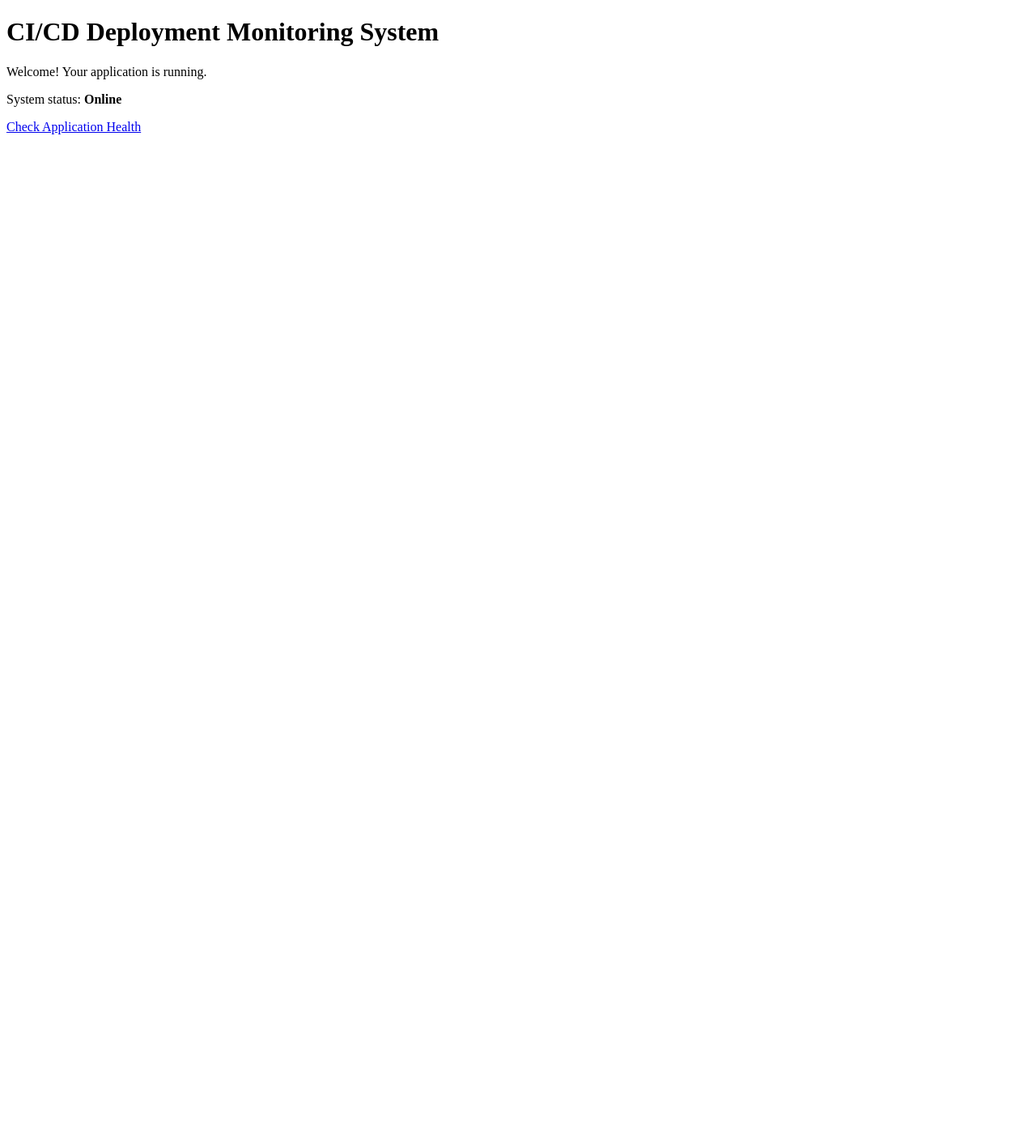
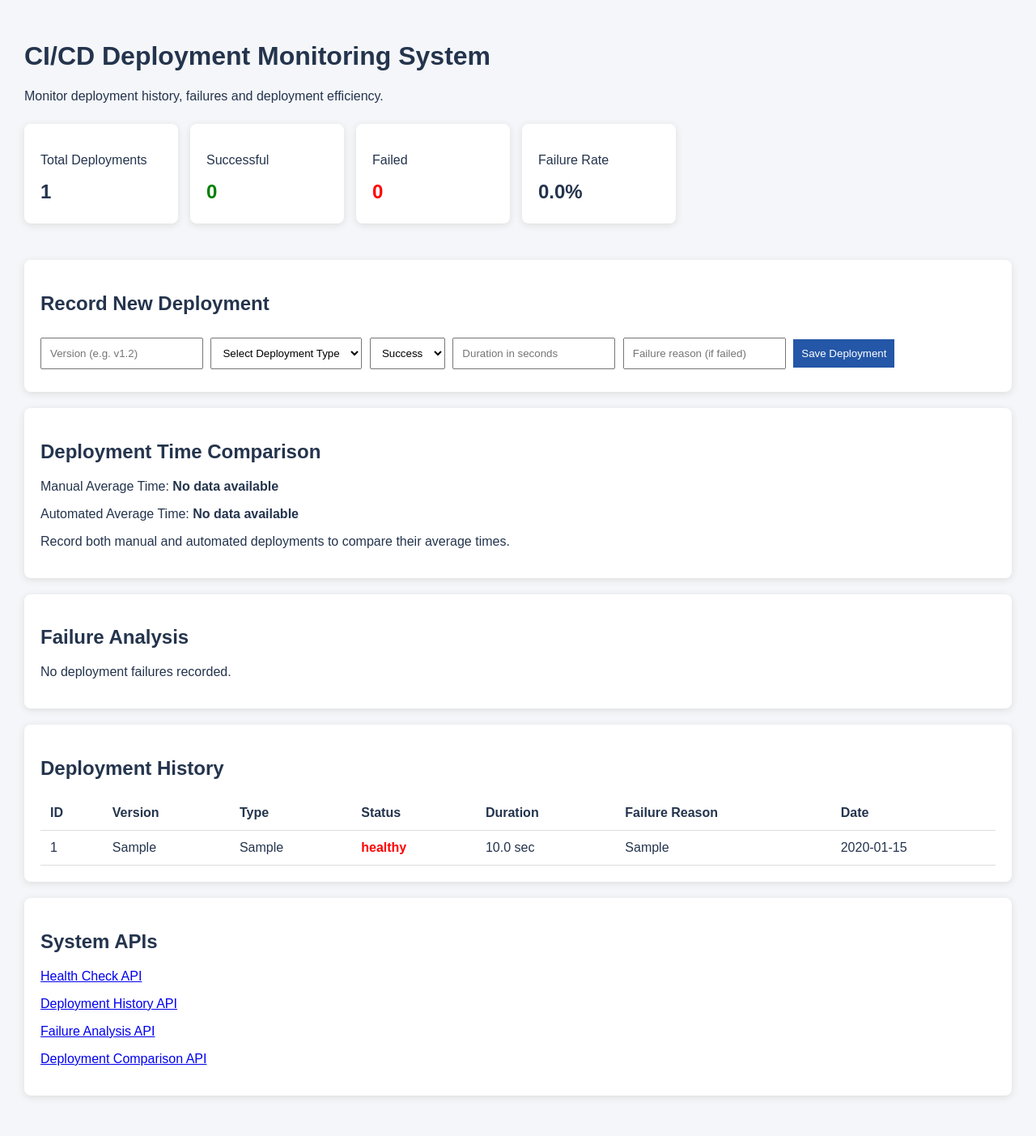
Before and after one commit to Narutoskincrazy/BCA-CICD-Monitoring, a Flask app: page / in a window 1280 px wide. Shown: the whole page at 81% size. Before the commit the page ends 166 px from the top, so only its background shows below. Run offline with Flask 3, Linux system fonts and the light colour scheme; tables that the repository leaves empty hold one stand-in row (values such as "Sample post").

Commit message:
Update deployment dashboard and automated tests

```diff
--- a/app/app.py
+++ b/app/app.py
@@ -1,12 +1,223 @@
-from flask import Flask, jsonify, render_template
+
+from flask import Flask, jsonify, render_template, request, redirect, url_for
 from datetime import datetime
+from pathlib import Path
+import sqlite3
 
 app = Flask(__name__)
 
+BASE_DIR = Path(__file__).resolve().parent.parent
+DATA_DIR = BASE_DIR / "data"
+DATABASE = DATA_DIR / "deployments.db"
+
+
+# Database initialization
+def init_db():
+    DATA_DIR.mkdir(exist_ok=True)
+
+    conn = sqlite3.connect(DATABASE)
+
+    conn.execute("""
+        CREATE TABLE IF NOT EXISTS deployments (
+            id INTEGER PRIMARY KEY AUTOINCREMENT,
+            version TEXT NOT NULL,
+            status TEXT NOT NULL,
+            duration_seconds REAL NOT NULL,
+            failure_reason TEXT,
+            created_at TEXT NOT NULL
+        )
+    """)
+
+    # Add deployment_type to an existing database safely
+    columns = [
+        row[1] for row in conn.execute(
+            "PRAGMA table_info(deployments)"
+        ).fetchall()
+    ]
+
+    if "deployment_type" not in columns:
+        conn.execute("""
+            ALTER TABLE deployments
+            ADD COLUMN deployment_type TEXT NOT NULL
+            DEFAULT 'Not specified'
+        """)
+
+    conn.commit()
+    conn.close()
+
+
+# Home dashboard
 @app.route("/")
 def home():
-    return render_template("index.html")
+    conn = sqlite3.connect(DATABASE)
+    conn.row_factory = sqlite3.Row
 
+    deployments = conn.execute(
+        "SELECT * FROM deployments ORDER BY id DESC"
+    ).fetchall()
+
+    total = conn.execute(
+        "SELECT COUNT(*) FROM deployments"
+    ).fetchone()[0]
+
+    successful = conn.execute(
+        "SELECT COUNT(*) FROM deployments WHERE status = 'Success'"
+    ).fetchone()[0]
+
+    failed = conn.execute(
+        "SELECT COUNT(*) FROM deployments WHERE status = 'Failed'"
+    ).fetchone()[0]
+
+    failure_rate = round(
+        (failed / total) * 100, 2
+    ) if total > 0 else 0
+
+    failure_analysis = conn.execute("""
+        SELECT
+            COALESCE(NULLIF(failure_reason, ''), 'Reason not provided') AS reason,
+            COUNT(*) AS occurrences
+        FROM deployments
+        WHERE status = 'Failed'
+        GROUP BY reason
+        ORDER BY occurrences DESC
+    """).fetchall()
+
+    # Average deployment time by deployment method
+    manual_avg = conn.execute("""
+        SELECT AVG(duration_seconds)
+        FROM deployments
+        WHERE deployment_type = 'Manual'
+    """).fetchone()[0]
+
+    automated_avg = conn.execute("""
+        SELECT AVG(duration_seconds)
+        FROM deployments
+        WHERE deployment_type = 'Automated'
+    """).fetchone()[0]
+
+    conn.close()
+
+    manual_avg = round(manual_avg, 2) if manual_avg is not None else None
+    automated_avg = round(automated_avg, 2) if automated_avg is not None else None
+
+    return render_template(
+        "index.html",
+        deployments=deployments,
+        total=total,
+        successful=successful,
+        failed=failed,
+        failure_rate=failure_rate,
+        failure_analysis=failure_analysis,
+        manual_avg=manual_avg,
+        automated_avg=automated_avg
+    )
+
+
+# Record deployment
+@app.route("/record", methods=["POST"])
+def record_deployment():
+    version = request.form.get("version", "").strip()
+    status = request.form.get("status", "").strip()
+    duration = request.form.get("duration", "").strip()
+    deployment_type = request.form.get("deployment_type", "").strip()
+    failure_reason = request.form.get("failure_reason", "").strip()
+
+    if not version or status not in ["Success", "Failed"]:
+        return "Invalid deployment details", 400
+
+    if deployment_type not in ["Manual", "Automated"]:
+        return "Invalid deployment type", 400
+
+    try:
+        duration = float(duration)
+        if duration < 0:
+            raise ValueError
+    except ValueError:
+        return "Invalid deployment duration", 400
+
+    if status == "Success":
+        failure_reason = None
+
+    conn = sqlite3.connect(DATABASE)
+
+    conn.execute("""
+        INSERT INTO deployments
+        (version, status, duration_seconds, failure_reason,
+         created_at, deployment_type)
+        VALUES (?, ?, ?, ?, ?, ?)
+    """, (
+        version,
+        status,
+        duration,
+        failure_reason,
+        datetime.now().isoformat(timespec="seconds"),
+        deployment_type
+    ))
+
+    conn.commit()
+    conn.close()
+
+    return redirect(url_for("home"))
+
+
+# Deployment history API
+@app.route("/api/deployments")
+def deployment_history():
+    conn = sqlite3.connect(DATABASE)
+    conn.row_factory = sqlite3.Row
+
+    records = conn.execute(
+        "SELECT * FROM deployments ORDER BY id DESC"
+    ).fetchall()
+
+    conn.close()
+
+    return jsonify([dict(record) for record in records])
+
+
+# Failure analysis API
+@app.route("/api/failure-analysis")
+def failure_analysis_api():
+    conn = sqlite3.connect(DATABASE)
+    conn.row_factory = sqlite3.Row
+
+    analysis = conn.execute("""
+        SELECT
+            COALESCE(NULLIF(failure_reason, ''), 'Reason not provided') AS reason,
+            COUNT(*) AS occurrences
+        FROM deployments
+        WHERE status = 'Failed'
+        GROUP BY reason
+        ORDER BY occurrences DESC
+    """).fetchall()
+
+    conn.close()
+
+    return jsonify([dict(row) for row in analysis])
+
+
+# Deployment time comparison API
+@app.route("/api/deployment-comparison")
+def deployment_comparison():
+    conn = sqlite3.connect(DATABASE)
+    conn.row_factory = sqlite3.Row
+
+    results = conn.execute("""
+        SELECT
+            deployment_type,
+            COUNT(*) AS total_deployments,
+            ROUND(AVG(duration_seconds), 2) AS average_duration
+        FROM deployments
+        WHERE deployment_type IN ('Manual', 'Automated')
+        GROUP BY deployment_type
+    """).fetchall()
+
+    conn.close()
+
+    return jsonify([dict(row) for row in results])
+
+
+# Health check API
 @app.route("/health")
 def health():
     return jsonify({
@@ -15,5 +226,9 @@ def health():
         "timestamp": datetime.now().isoformat()
     }), 200
 
+
+init_db()
+
+
 if __name__ == "__main__":
-    app.run(host="0.0.0.0", port=5000, debug=True)
+    app.run(host="0.0.0.0", port=5001, debug=True)
--- a/app/templates/index.html
+++ b/app/templates/index.html
@@ -1,12 +1,222 @@
+
 <!DOCTYPE html>
 <html>
 <head>
-    <title>CI/CD Deployment Monitoring</title>
+    <title>CI/CD Deployment Monitoring System</title>
+    <style>
+        body {
+            font-family: Arial, sans-serif;
+            background: #f4f6f9;
+            margin: 0;
+            padding: 30px;
+            color: #24344d;
+        }
+
+        h1 { color: #24344d; }
+
+        .cards {
+            display: flex;
+            gap: 15px;
+            margin: 25px 0;
+            flex-wrap: wrap;
+        }
+
+        .card, .section {
+            background: white;
+            padding: 20px;
+            border-radius: 8px;
+            box-shadow: 0 2px 8px #ddd;
+            margin-bottom: 20px;
+        }
+
+        .card { min-width: 150px; }
+        .card h2 { margin: 5px 0; }
+
+        input, select, button {
+            padding: 10px;
+            margin: 8px 5px 8px 0;
+        }
+
+        button {
+            background: #2457a7;
+            color: white;
+            border: none;
+            cursor: pointer;
+        }
+
+        table {
+            width: 100%;
+            border-collapse: collapse;
+            background: white;
+        }
+
+        th, td {
+            padding: 12px;
+            border-bottom: 1px solid #ddd;
+            text-align: left;
+        }
+
+        .success { color: green; font-weight: bold; }
+        .failed { color: red; font-weight: bold; }
+
+        .section { overflow-x: auto; }
+    </style>
 </head>
+
 <body>
+
     <h1>CI/CD Deployment Monitoring System</h1>
-    <p>Welcome! Your application is running.</p>
-    <p>System status: <strong>Online</strong></p>
-    <a href="/health">Check Application Health</a>
+    <p>Monitor deployment history, failures and deployment efficiency.</p>
+
+    <div class="cards">
+        <div class="card">
+            <p>Total Deployments</p>
+            <h2>{{ total }}</h2>
+        </div>
+
+        <div class="card">
+            <p>Successful</p>
+            <h2 class="success">{{ successful }}</h2>
+        </div>
+
+        <div class="card">
+            <p>Failed</p>
+            <h2 class="failed">{{ failed }}</h2>
+        </div>
+
+        <div class="card">
+            <p>Failure Rate</p>
+            <h2>{{ failure_rate }}%</h2>
+        </div>
+    </div>
+
+    <div class="section">
+        <h2>Record New Deployment</h2>
+
+        <form action="/record" method="POST">
+
+            <input type="text" name="version"
+                   placeholder="Version (e.g. v1.2)" required>
+
+            <select name="deployment_type" required>
+                <option value="">Select Deployment Type</option>
+                <option value="Manual">Manual</option>
+                <option value="Automated">Automated</option>
+            </select>
+
+            <select name="status" required>
+                <option value="Success">Success</option>
+                <option value="Failed">Failed</option>
+            </select>
+
+            <input type="number" name="duration"
+                   placeholder="Duration in seconds"
+                   min="0" step="0.1" required>
+
+            <input type="text" name="failure_reason"
+                   placeholder="Failure reason (if failed)">
+
+            <button type="submit">Save Deployment</button>
+        </form>
+    </div>
+
+    <div class="section">
+        <h2>Deployment Time Comparison</h2>
+
+        <p>
+            Manual Average Time:
+            <strong>
+                {% if manual_avg is not none %}
+                    {{ manual_avg }} seconds
+                {% else %}
+                    No data available
+                {% endif %}
+            </strong>
+        </p>
+
+        <p>
+            Automated Average Time:
+            <strong>
+                {% if automated_avg is not none %}
+                    {{ automated_avg }} seconds
+                {% else %}
+                    No data available
+                {% endif %}
+            </strong>
+        </p>
+
+        {% if manual_avg is not none and automated_avg is not none %}
+            {% if manual_avg > 0 %}
+                <p>
+                    Time reduction:
+                    <strong>
+                        {{ ((manual_avg - automated_avg) / manual_avg * 100) | round(2) }}%
+                    </strong>
+                </p>
+            {% else %}
+                <p>Manual deployment time is zero; percentage reduction cannot be calculated.</p>
+            {% endif %}
+        {% else %}
+            <p>Record both manual and automated deployments to compare their average times.</p>
+        {% endif %}
+    </div>
+
+    <div class="section">
+        <h2>Failure Analysis</h2>
+
+        {% if failure_analysis %}
+            {% for item in failure_analysis %}
+                <p>
+                    <strong>{{ item.reason }}</strong>
+                    — {{ item.occurrences }} occurrence(s)
+                </p>
+            {% endfor %}
+        {% else %}
+            <p>No deployment failures recorded.</p>
+        {% endif %}
+    </div>
+
+    <div class="section">
+        <h2>Deployment History</h2>
+
+        <table>
+            <tr>
+                <th>ID</th>
+                <th>Version</th>
+                <th>Type</th>
+                <th>Status</th>
+                <th>Duration</th>
+                <th>Failure Reason</th>
+                <th>Date</th>
+            </tr>
+
+            {% for item in deployments %}
+            <tr>
+                <td>{{ item.id }}</td>
+                <td>{{ item.version }}</td>
+                <td>{{ item.deployment_type }}</td>
+                <td class="{{ 'success' if item.status == 'Success' else 'failed' }}">
+                    {{ item.status }}
+                </td>
+                <td>{{ item.duration_seconds }} sec</td>
+                <td>{{ item.failure_reason or '-' }}</td>
+                <td>{{ item.created_at }}</td>
+            </tr>
+            {% else %}
+            <tr>
+                <td colspan="7">No deployment records yet.</td>
+            </tr>
+            {% endfor %}
+        </table>
+    </div>
+
+    <div class="section">
+        <h2>System APIs</h2>
+        <p><a href="/health">Health Check API</a></p>
+        <p><a href="/api/deployments">Deployment History API</a></p>
+        <p><a href="/api/failure-analysis">Failure Analysis API</a></p>
+        <p><a href="/api/deployment-comparison">Deployment Comparison API</a></p>
+    </div>
+
 </body>
 </html>
```
Also changed, not shown: 1 other file.
